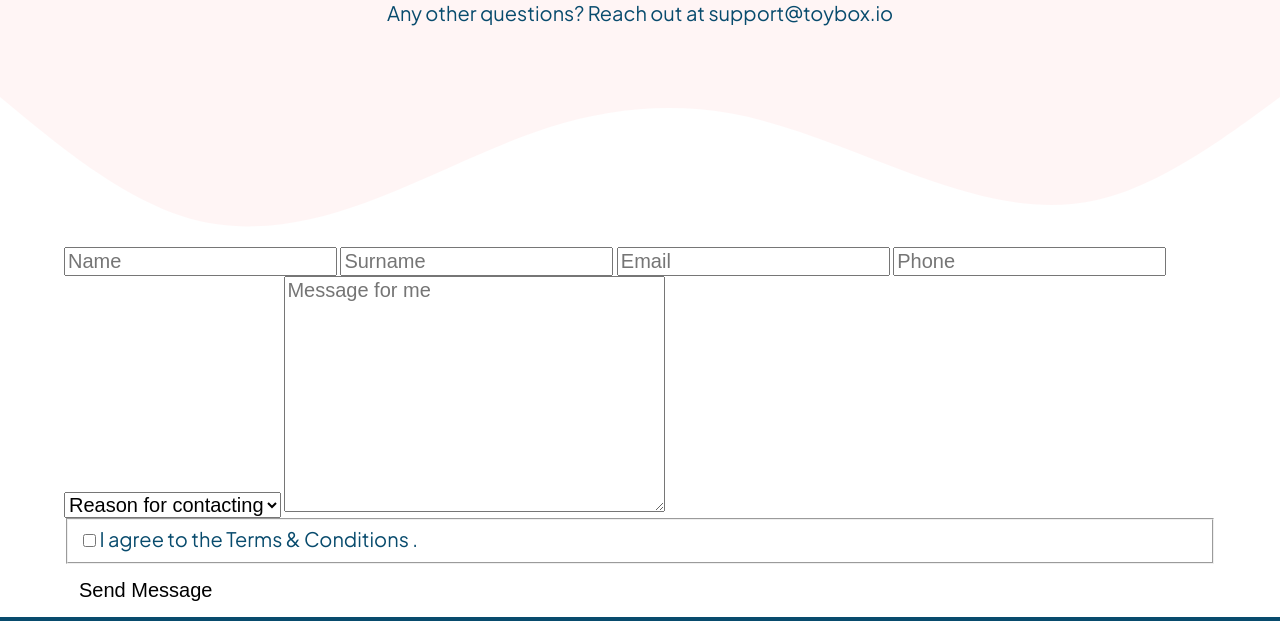
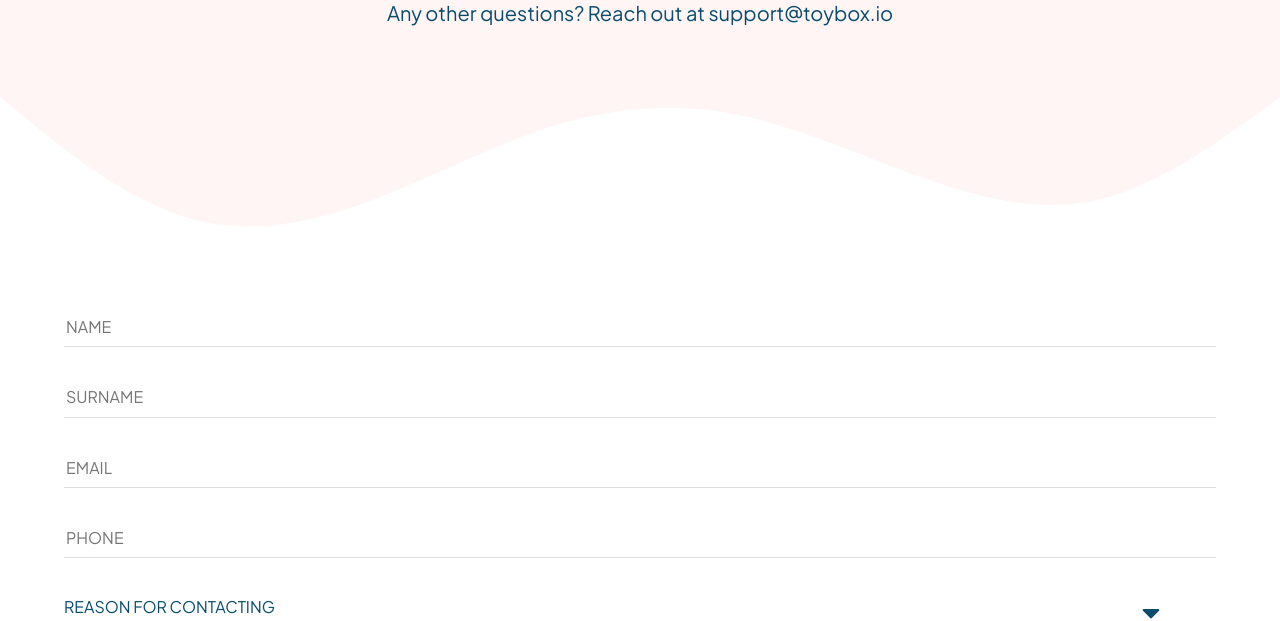
Before and after one commit to Dominican-Coder/ecommerce-codealong-juno, a plain HTML site: page contact.html in a window 1280 px wide. Shown: the part 331-952 px from the top of the page. Drawn offline with Linux system fonts and the light colour scheme; files whose address does not match are found by name; a web font is replaced by a local one.

Commit message:
Finished Styiling form, refactor base button styles

```diff
--- a/contact.html
+++ b/contact.html
@@ -62,7 +62,7 @@
     </header>
     <main id="mainContent">
         <div class="wrapper">
-            <form action="" method="" class="contectForm">
+            <form action="" method="" class="contactForm">
                 <label for="name" class="sr-only">Name</label>
                 <input type="text" id="name" placeholder="Name">
                 <label for="surname" class="sr-only">Surname</label>
@@ -85,7 +85,7 @@
                     <input type="checkbox" id="terms">
                     <label for="terms">I agree to the <a href="#" class="terms">Terms & Conditions</a> .</label>
                 </fieldset>
-                <button>Send Message</button>
+                <button class="button">Send Message</button>
             </form>
         </div>
     </main>
--- a/styles/sass/partials/_baseStyles.scss
+++ b/styles/sass/partials/_baseStyles.scss
@@ -26,23 +26,9 @@ button {
 a {
     display: inline-block;
 
-    &.button {
-        border: 2px solid $primary;
-        @include fontSize(14);
-        font-weight: bold;
-        padding: 15px 32px;
-
-        &:hover,
-        &:focus {
-            background-color: $primary;
-            color: $solidwhite;
-        }
-    }
-
     &.secondaryButton {
         background-color: $primary;
         color: $solidwhite;
-
 
         &:hover,
         &:focus {
@@ -51,3 +37,19 @@ a {
         }
     }
 }
+
+.button {
+     color: $primary;
+     border: 2px solid $primary;
+     @include fontSize(14);
+     font-weight: bold;
+     padding: 15px 32px;
+     transition: 0.3s;
+
+     &:hover,
+     &:focus {
+        background-color: $primary;
+        color: $solidwhite;
+     }
+
+}
--- /dev/null
+++ b/styles/sass/partials/_form.scss
@@ -0,0 +1,57 @@
+.contactForm {
+    display: flex;
+    flex-direction: column;
+    padding: 70px 0 50px;
+}
+
+input,
+textarea,
+select {
+    border: 0;
+    border-bottom: 1px solid #ddd;
+    margin-bottom: 40px;
+    padding-bottom: 10px;
+    font-family: $secondaryFont;
+    text-transform: uppercase;
+    color: $primary;
+    @include fontSize(16);
+    transition: 0.3;
+
+    &::placeholder {
+        opacity: 1;
+    }
+
+    &:hover,
+    &:focus {
+        border-color: $primary;
+    }
+}
+
+textarea {
+    border-right: 1px solid #ddd;
+    border-left: 1px solid #ddd;
+}
+
+select {
+    appearance: none;
+    background-color: $solidwhite;
+    background-image: url(../assets/caret-down-solid.svg);
+    background-repeat: no-repeat;
+    background-position: 95% center;
+}
+
+fieldset {
+    border: 0;
+    padding: 0;
+    @include fontSize(16);
+
+    input {
+        margin-right: 10px;
+        accent-color: $primary;
+    }
+
+    a {
+        font-weight: 600;
+        text-decoration: underline;
+    }
+}
--- a/styles/sass/styles.scss
+++ b/styles/sass/styles.scss
@@ -8,6 +8,7 @@
 
 @import "./partials/navBar";
 @import "./partials/header";
+@import "./partials/form";
 @import "./partials/categories";
 @import "./partials/play";
 @import "./partials/footer";
```
Also changed, not shown: styles/styles.css.
